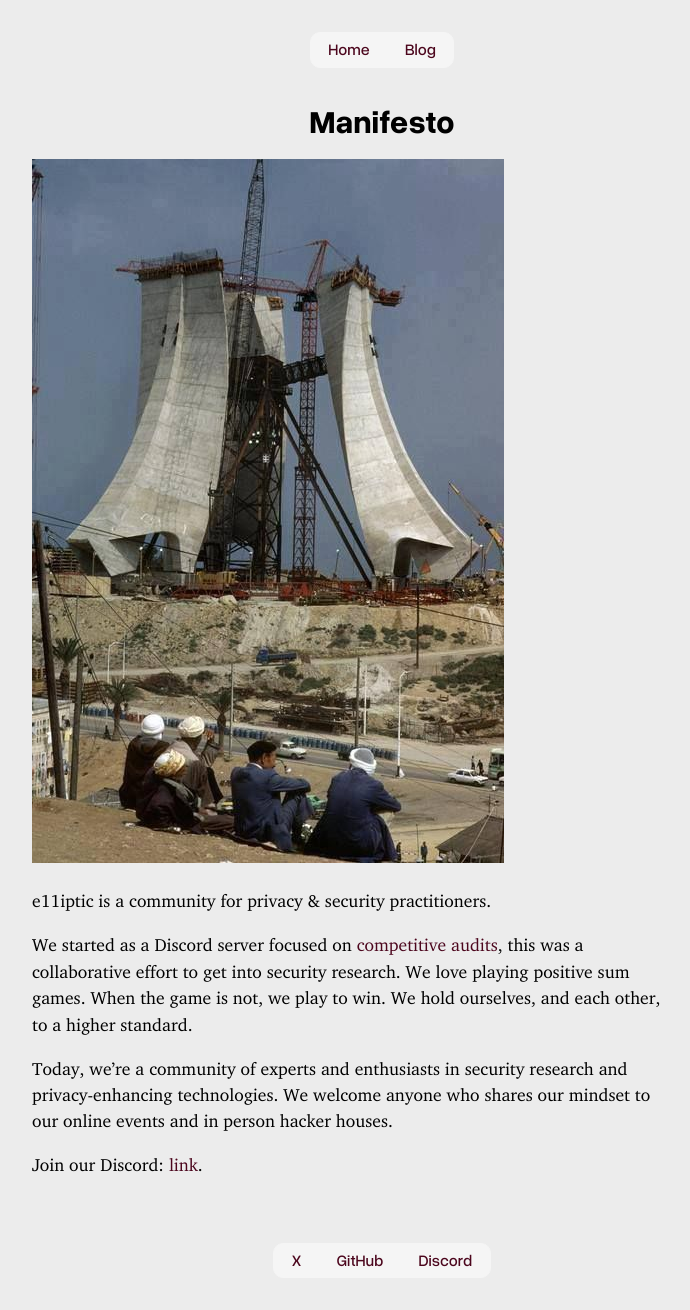
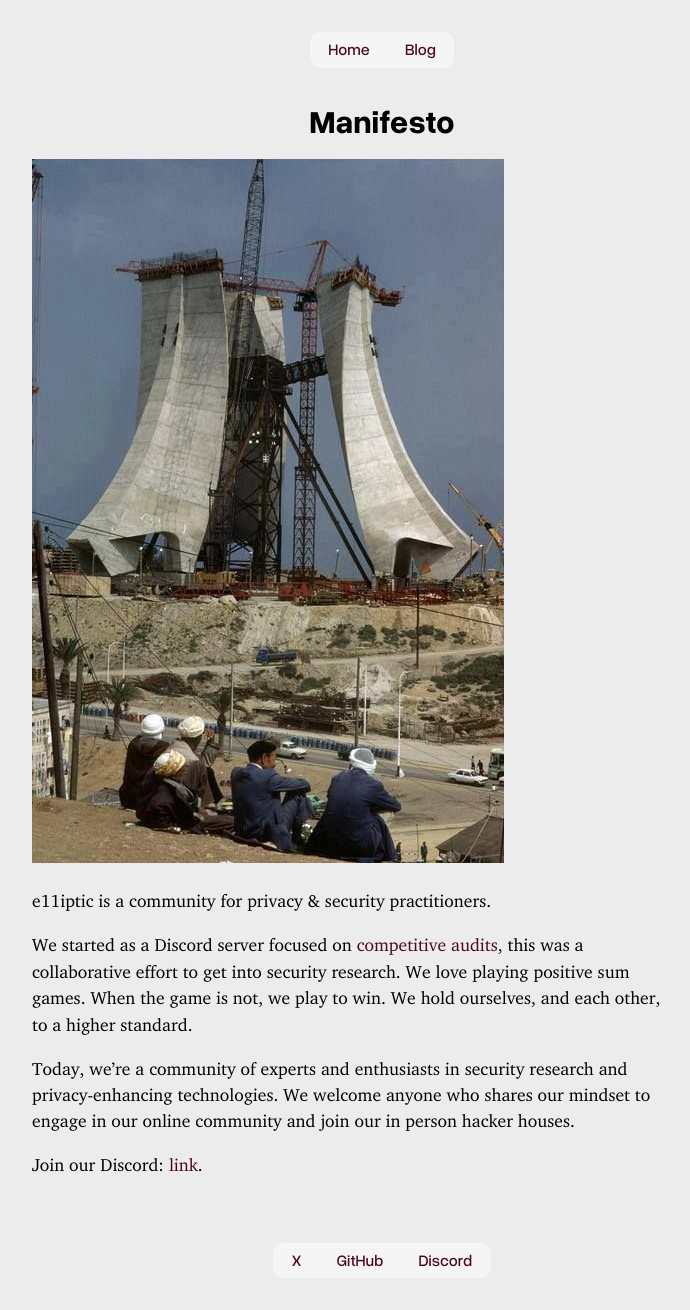
Before and after one commit to e11iptic/e11iptic.github.io, a Jekyll site: the page built from _posts/2025-11-02-Manifesto.md, in a window 1280 px wide. Shown: the whole page, without its empty margins (258-948 px from the left). Built offline with Jekyll 4.4.1, drawn with Linux system fonts in a browser that asks for light colours.

Commit message:
Update manifesto

```diff
--- a/_posts/2025-11-02-Manifesto.md
+++ b/_posts/2025-11-02-Manifesto.md
@@ -10,6 +10,6 @@ e11iptic is a community for privacy & security practitioners.
 
 We started as a Discord server focused on [competitive audits](https://support.cyfrin.io/en/articles/10059182-what-is-a-competitive-audit), this was a collaborative effort to get into security research. We love playing positive sum games. When the game is not, we play to win. We hold ourselves, and each other, to a higher standard.
 
-Today, we're a community of experts and enthusiasts in security research and privacy-enhancing technologies. We welcome anyone who shares our mindset to our online events and in person hacker houses.
+Today, we're a community of experts and enthusiasts in security research and privacy-enhancing technologies. We welcome anyone who shares our mindset to engage in our online community and join our in person hacker houses.
 
 Join our Discord: [link](https://discord.com/invite/hyA6sQKE4W).
```
